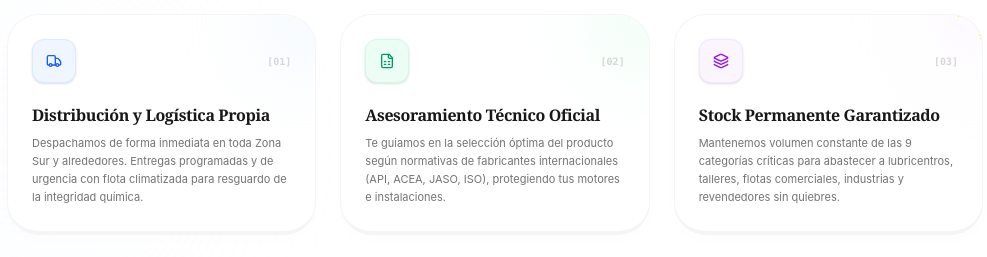
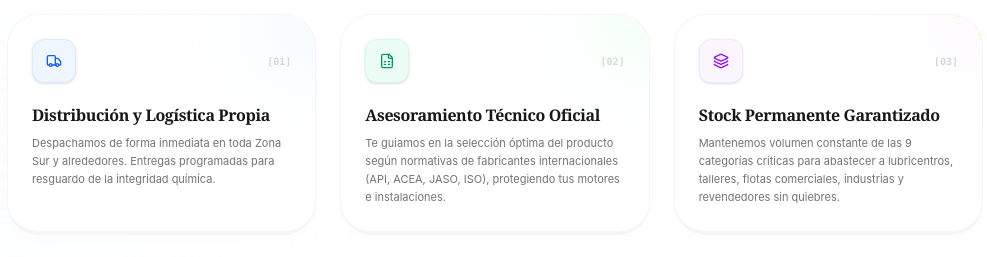
Before and after one commit to santysamaniego/distribuidorpeak, a React (Vite) app: page / in a window 1280 px wide. Shown: the part 4780-5037 px from the top of the page, without its empty margins (145-1132 px from the left). Built offline with nearby package versions, Linux system fonts and the light colour scheme.

Commit message:
actualizacion codigo

```diff
--- a/src/components/ContactAndMap.tsx
+++ b/src/components/ContactAndMap.tsx
@@ -171,7 +171,7 @@ export default function ContactAndMap() {
                   </span>
                 </div>
                 <p className="text-neutral-500 text-xs leading-relaxed mb-4 font-sans">
-                  Nuestra red de logística y distribución atiende de manera regular principalmente a comercios minoristas, lubricentros y talleres mecánicos en la <strong>Zona Sur</strong> por el momento. Sin embargo, nos extendemos a varias otras zonas bajo consulta; por favor no dudes en consultarnos para coordinar tu entrega.
+                  Nuestra red de logística y distribución atiende principalmente a comercios minoristas, lubricentros y talleres mecánicos en la <strong>Zona Sur</strong>, y realizamos envíos a todo el país. No dudes en consultarnos para coordinar tu entrega de manera directa.
                 </p>
 
                 {/* Social media follow row */}
--- a/src/data.ts
+++ b/src/data.ts
@@ -938,7 +938,7 @@ export const PRODUCTS: Product[] = [
 export const SERVICES: ServiceItem[] = [
   {
     title: "Distribución y Logística Propia",
-    description: "Despachamos de forma inmediata en toda Zona Sur y alrededores. Entregas programadas y de urgencia con flota climatizada para resguardo de la integridad química.",
+    description: "Despachamos de forma inmediata en toda Zona Sur y alrededores. Entregas programadas para resguardo de la integridad química.",
     iconName: "Truck"
   },
   {
@@ -965,7 +965,7 @@ export const FAQS: FAQItem[] = [
   },
   {
     question: "¿Cuál es el área de cobertura para las entregas?",
-    answer: "Nuestra base operativa se encuentra en Zona Sur, con cobertura de entrega directa en Avellaneda, Lanús, Lomas de Zamora, Quilmes, Berazategui, Almirante Brown, Esteban Echeverría y Ezeiza. Para otras zonas, coordinamos envíos especiales."
+    answer: "Nuestra base operativa se concentra principalmente en Zona Sur, pero realizamos envíos y entregas a todo el país para asegurar que accedas a nuestros productos vivas donde vivas."
   },
   {
     question: "¿Existe una compra mínima para despachos a domicilio?",
```
